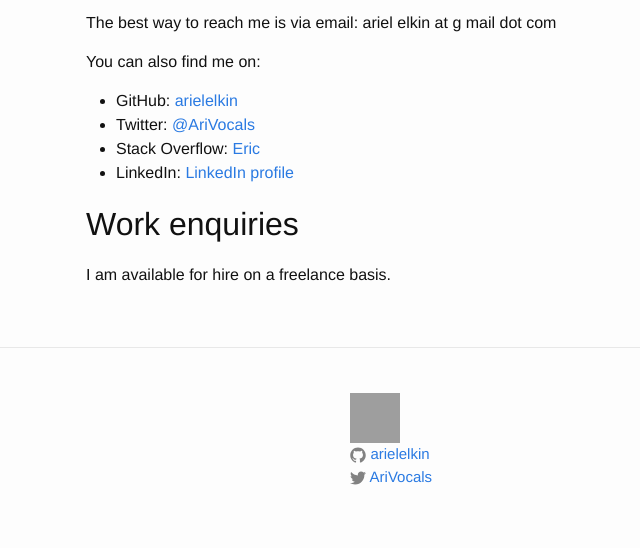
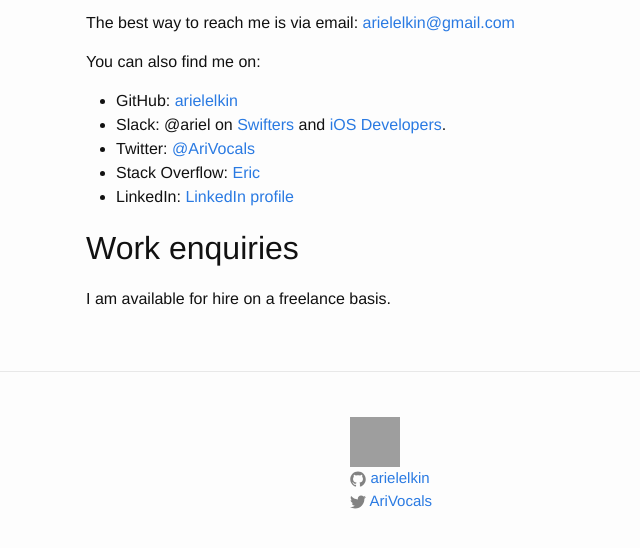
Before and after one commit to arielelkin/site_source, a Jekyll site: the page built from contact.markdown, in a window 1280 px wide, cut to the strip 268-816 px from the top of the page. Shown: the whole strip, without its empty margins (184-824 px from the left). Built offline with Jekyll 4.4.1, drawn with Linux system fonts in a browser that asks for light colours; grey boxes are pictures that could not be loaded.

Commit message:
update index

```diff
--- a/contact.markdown
+++ b/contact.markdown
@@ -7,12 +7,12 @@ footer: false
 ---
 {% img right https://i.imgur.com/L8vfMtN.png %}
 
-The best way to reach me is via email:
-ariel elkin at g mail dot com
+The best way to reach me is via email: <arielelkin@gmail.com>
 
 You can also find me on:
 
  * GitHub: [arielelkin](https://github.com/arielelkin)
+ * Slack: @ariel on [Swifters](https://swifters.slack.com/) and [iOS Developers](https://ios-developers.slack.com/).
  * Twitter: [@AriVocals](https://twitter.com/AriVocals)
  * Stack Overflow: [Eric](https://stackoverflow.com/users/1072846/eric?tab=profile)
  * LinkedIn: [LinkedIn profile](https://www.linkedin.com/in/arielelkin)
--- a/index.markdown
+++ b/index.markdown
@@ -5,7 +5,7 @@ sharing: false
 footer: false
 ---
 
-I'm an iOS developer, this is my website.
+This is my website. I'm an iOS developer and I edit the [Mobile section of SitePoint](https://www.sitepoint.com/mobile/).
 
 Here's the [list of apps I worked on](/apps). I love making all kinds of apps and have worked on over ten apps in four different App Store categories.
 
```
